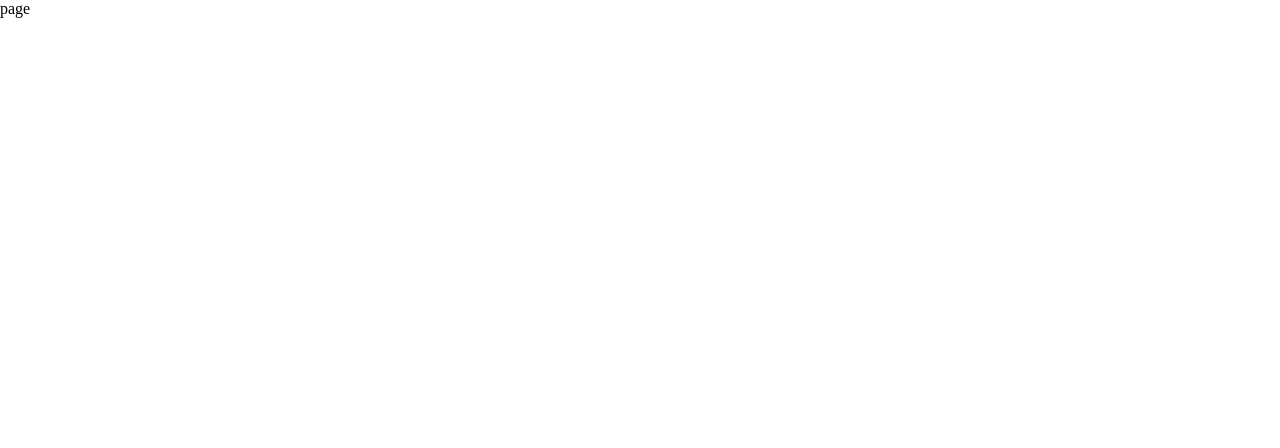
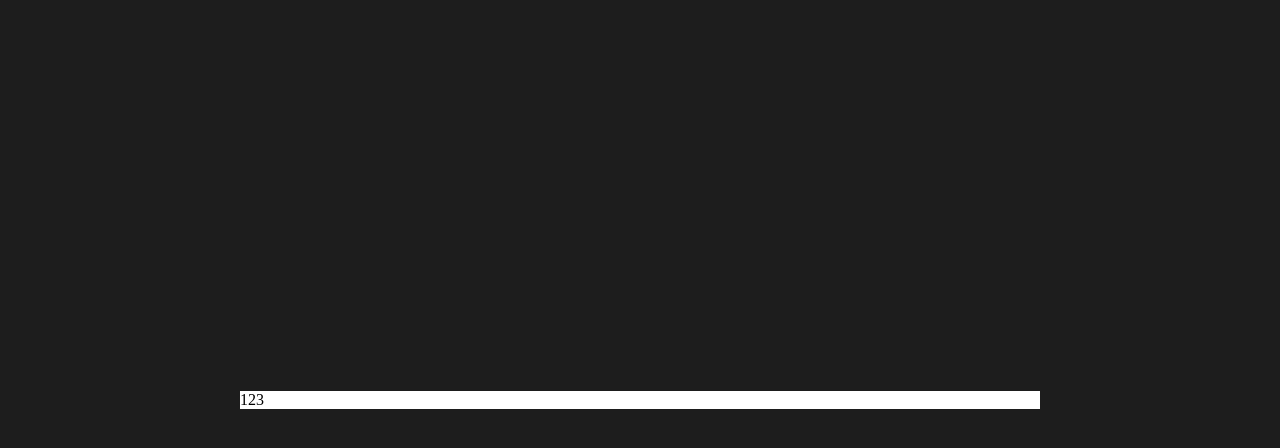
Before and after one commit to chelovechek48/interactive-inventory, a Vue app: page / in a window 1280 px wide. Shown: the top 448 px of the page. Built offline with nearby package versions, Linux system fonts and the light colour scheme.

Commit message:
Created page container

```diff
--- a/src/App.vue
+++ b/src/App.vue
@@ -1,9 +1,32 @@
+<script setup>
+
+</script>
+
 <template>
-  <main>
-    page
+  <main class="page">
+    <div class="page__container">
+      123
+    </div>
   </main>
 </template>
 
 <style lang="scss">
 @forward '@styles';
+@use '@vars/colors';
+@use '@vars/breakpoints' as *;
+
+.page {
+  background-color: colors.$background;
+  min-height: 100dvh;
+  padding: $container-padding;
+
+  display: flex;
+  align-items: center;
+  justify-content: center;
+
+  &__container {
+    width: min(100vw, $container-width);
+    background-color: white;
+  }
+}
 </style>
--- /dev/null
+++ b/src/styles/vars/breakpoints.scss
@@ -0,0 +1,2 @@
+$container-width: 50rem;
+$container-padding: 1rem;
--- a/src/styles/vars/colors.scss
+++ b/src/styles/vars/colors.scss
@@ -0,0 +1 @@
+$background: #1D1D1D;
```
